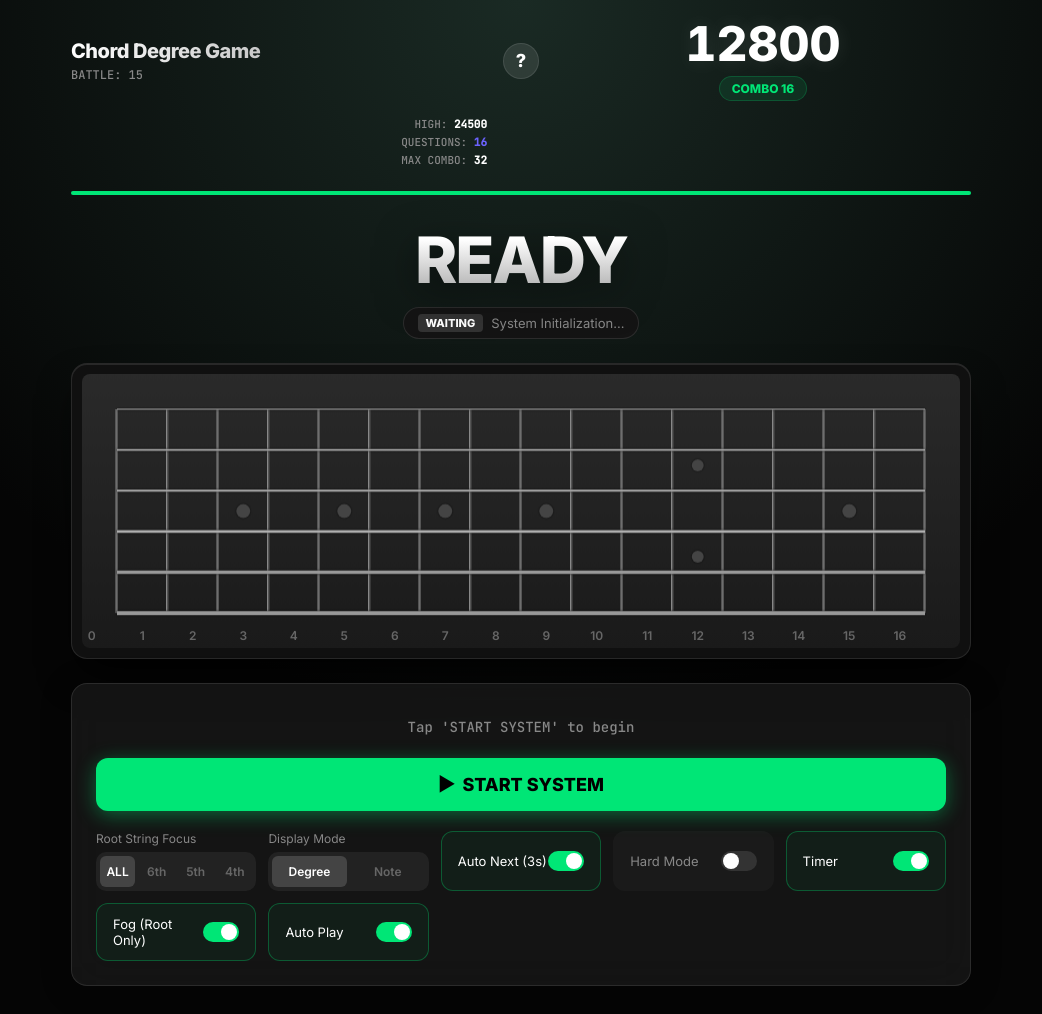
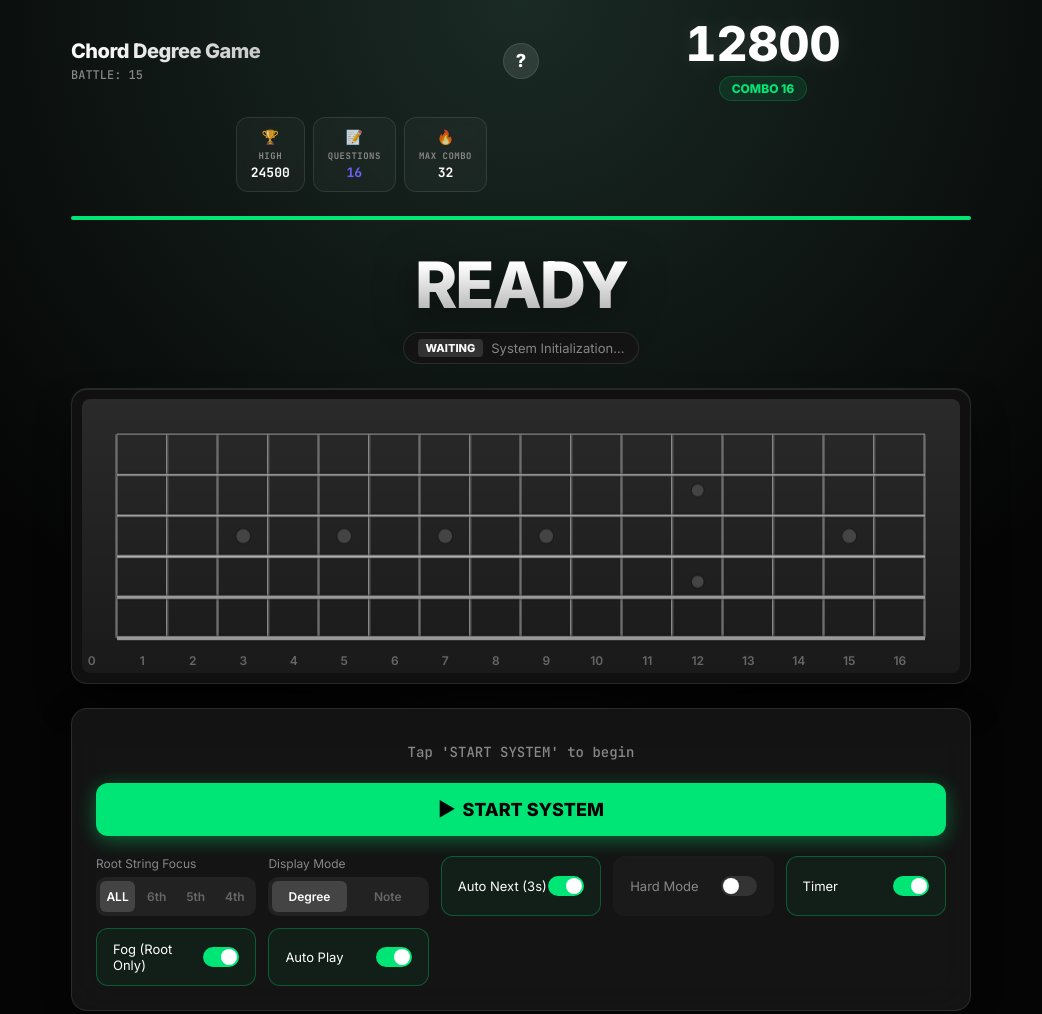
Before and after one commit to music-traning/Jazz-Chord-Degree-Game358, a plain HTML site: page index.html in a window 1280 px wide. Shown: the whole page, without its empty margins (119-1161 px from the left). Drawn offline with nearby package versions, Linux system fonts and the light colour scheme.

Commit message:
Add files via upload

```diff
--- a/index.html
+++ b/index.html
@@ -5,8 +5,9 @@
     <meta name="viewport" content="width=device-width, initial-scale=1.0, maximum-scale=1.0, user-scalable=no">
     <title>Chord Degree Game</title>
     <script src="https://cdnjs.cloudflare.com/ajax/libs/tone/14.8.49/Tone.js"></script>
-    <link href="https://fonts.googleapis.com/css2?family=Inter:wght@400;600;800&family=JetBrains+Mono:wght@500&display=swap" rel="stylesheet">
+    <link href="https://fonts.googleapis.com/css2?family=Inter:wght@400;600;800&family=JetBrains+Mono:wght@500;700&display=swap" rel="stylesheet">
     <style>
+        /* --- CSSは前回の完璧なレスポンシブ版を維持しつつ、stats-miniを改修 --- */
         :root {
             --bg-deep: #050505;
             --bg-surface: #141414;
@@ -51,7 +52,7 @@
             max-width: 900px;
             margin-bottom: 24px;
             align-items: center;
-            position: relative; /* For help button absolute positioning if needed */
+            position: relative;
         }
 
         .brand h1 {
@@ -90,7 +91,6 @@
             margin-top: 8px;
         }
 
-        /* Help Button - UI Legend Addition */
         .help-btn {
             background: rgba(255,255,255,0.1);
             border: 1px solid var(--border);
@@ -105,20 +105,43 @@
             cursor: pointer;
             transition: 0.2s;
             margin-left: auto;
+            position: relative; /* 必要に応じて調整 */
+            z-index: 2;
         }
         .help-btn:hover { background: var(--primary); color: #000; border-color: var(--primary); }
 
+        /* === 修正箇所: PC版スタッツ表示の整理 === */
         .stats-mini {
-            text-align: right;
-            font-family: 'JetBrains Mono', monospace;
-            font-size: 11px;
-            color: var(--text-sub);
+            display: flex;
+            gap: 8px;
+            justify-content: flex-end; /* 右寄せ */
+        }
+
+        .stat-card {
+            background: rgba(255,255,255,0.03);
+            border: 1px solid var(--border);
+            border-radius: 12px;
+            padding: 10px 14px;
             display: flex;
             flex-direction: column;
-            gap: 4px;
+            align-items: center;
+            text-align: center;
+            font-family: 'JetBrains Mono', monospace;
+            transition: all 0.2s ease;
+            backdrop-filter: blur(5px);
         }
-        .stats-mini span strong { color: var(--text-main); }
+        .stat-card:hover {
+            background: rgba(255,255,255,0.08);
+            transform: translateY(-2px);
+            box-shadow: 0 4px 12px rgba(0,0,0,0.2);
+        }
+
+        .s-icon { font-size: 14px; margin-bottom: 4px; opacity: 0.8; }
+        .s-label { font-size: 9px; color: var(--text-sub); font-weight: 600; letter-spacing: 0.5px; text-transform: uppercase;}
+        .stat-card strong { font-size: 13px; color: var(--text-main); margin-top: 2px; font-weight: 700; }
         .q-count-hl { color: var(--accent) !important; }
+        /* ============================================ */
+
 
         /* --- Timer --- */
         .timer-track {
@@ -356,7 +379,7 @@
             font-size: 12px; color: var(--text-sub); margin-bottom: 6px; display: block;
         }
 
-        /* --- Manual Modal (UI Legend Addition) --- */
+        /* --- Manual Modal --- */
         .modal-overlay {
             position: fixed;
             top: 0; left: 0; width: 100%; height: 100%;
@@ -458,13 +481,14 @@
             }
             .brand { grid-column: 1 / 2; text-align: left; }
             .brand h1 { font-size: 20px; }
-            .help-btn { grid-column: 2 / 3; width: 40px; height: 40px; } /* Easier to tap */
+            .help-btn { grid-column: 2 / 3; width: 40px; height: 40px; }
 
             .score-hero { grid-column: 1 / -1; display: flex; align-items: center; justify-content: space-between; background: rgba(255,255,255,0.05); padding: 12px 16px; border-radius: 12px; margin-top: 8px;}
             .score-val { font-size: 24px; margin: 0; }
             .combo-badge { margin: 0; }
 
-            .stats-mini { display: none; } /* Simplify for mobile */
+            /* モバイルではstats-miniを非表示にする（以前の動作を維持） */
+            .stats-mini { display: none; }
 
             .control-deck { padding: 16px; gap: 16px; }
             .action-row button { font-size: 14px; padding: 14px; }
@@ -494,11 +518,23 @@
         </div>
 
         <div class="stats-mini">
-            <span>HIGH: <strong id="hiScore">24500</strong></span>
-            <span>QUESTIONS: <strong id="qCount" class="q-count-hl">16</strong></span>
-            <span>MAX COMBO: <strong id="maxCombo">32</strong></span>
+            <div class="stat-card">
+                <span class="s-icon">🏆</span>
+                <span class="s-label">HIGH</span>
+                <strong id="hiScore">24500</strong>
+            </div>
+            <div class="stat-card">
+                <span class="s-icon">📝</span>
+                <span class="s-label">QUESTIONS</span>
+                <strong id="qCount" class="q-count-hl">16</strong>
+            </div>
+            <div class="stat-card">
+                <span class="s-icon">🔥</span>
+                <span class="s-label">MAX COMBO</span>
+                <strong id="maxCombo">32</strong>
+            </div>
         </div>
-    </header>
+        </header>
 
     <div class="timer-track">
         <div id="timerBar" class="timer-fill"></div>
@@ -692,14 +728,13 @@
         });
     });
 
-    // --- Manual Modal Logic (Legendary Coder addition) ---
+    // --- Manual Modal Logic ---
     const modal = document.getElementById('manualModal');
     const helpBtn = document.getElementById('helpTrigger');
     const closeBtns = [document.getElementById('modalCloseIcon'), document.getElementById('modalCloseBtn')];
 
     function openModal() {
         modal.classList.add('active');
-        // ゲーム中なら自動的にポーズする
         if(state.currentChallenge && !state.isPaused && !state.isAnswerRevealed) {
             pauseGame();
         }
@@ -966,7 +1001,7 @@
     function updateMsg(t) { document.getElementById('msgBox').innerText = t; }
 
     // ========================================================
-    // Drawing & Responsive Handling (Retina Ready)
+    // Drawing & Responsive Handling
     // ========================================================
     const canvas = document.getElementById('fretboard');
     const ctx = canvas.getContext('2d');
```
